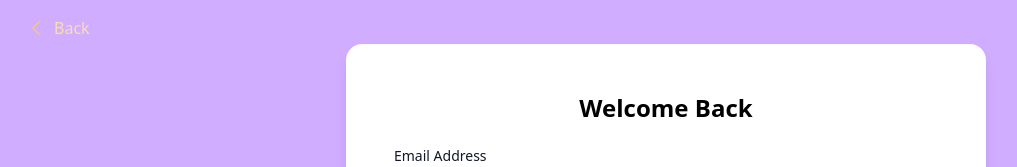
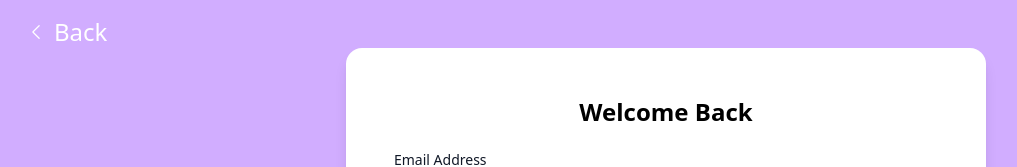
Before and after one commit to micPixent/needle-task, a React (Vite) app: page /login in a window 1280 px wide. Shown: the top 167 px of the page, without its empty margins (6-1023 px from the left). Built offline with nearby package versions, Linux system fonts and the light colour scheme; no server answers.

Commit message:
fix: make back button bigger and more visible

```diff
--- a/src/layout/BaseLayout.tsx
+++ b/src/layout/BaseLayout.tsx
@@ -24,9 +24,9 @@ const BaseLayout = ({
         {enableBackButton && (
           <Container className="mr-2">
             <Button mode="text" className="" onClick={() => navigate(-1)}>
-              <Container className="flex flex-row items-center text-primary-500 space-x-2">
-                <ChevronLeftIcon className="w-5 h-5" />
-                <Text className="text-primary-300">Back</Text>
+              <Container className="flex flex-row items-center text-white space-x-2">
+                <ChevronLeftIcon className="w-5 h-5 items-center" />
+                <Text className="text-white text-2xl">Back</Text>
               </Container>
             </Button>
           </Container>
```
